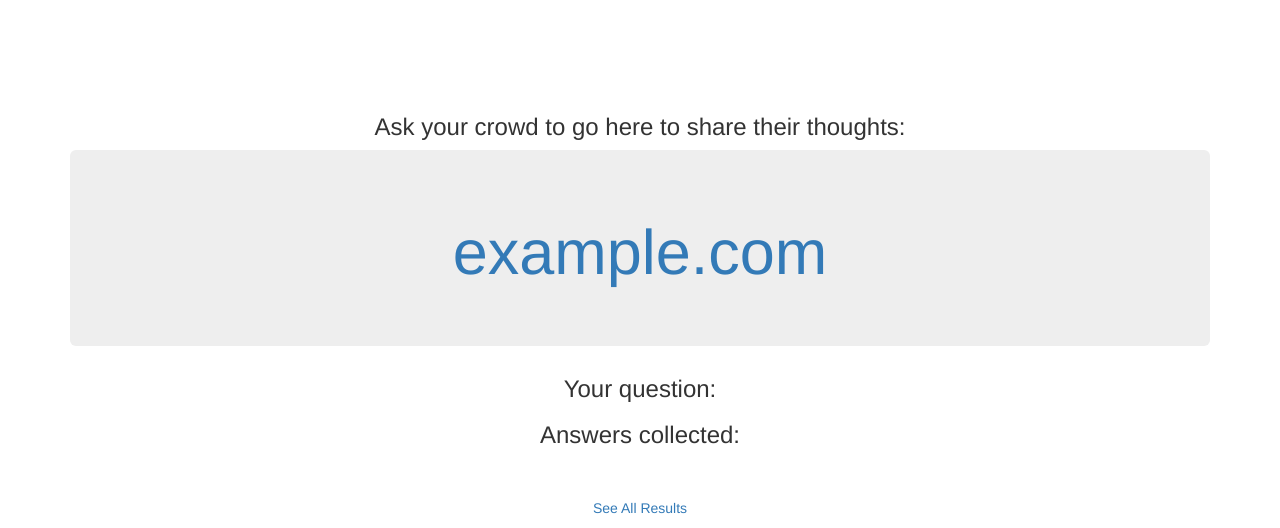
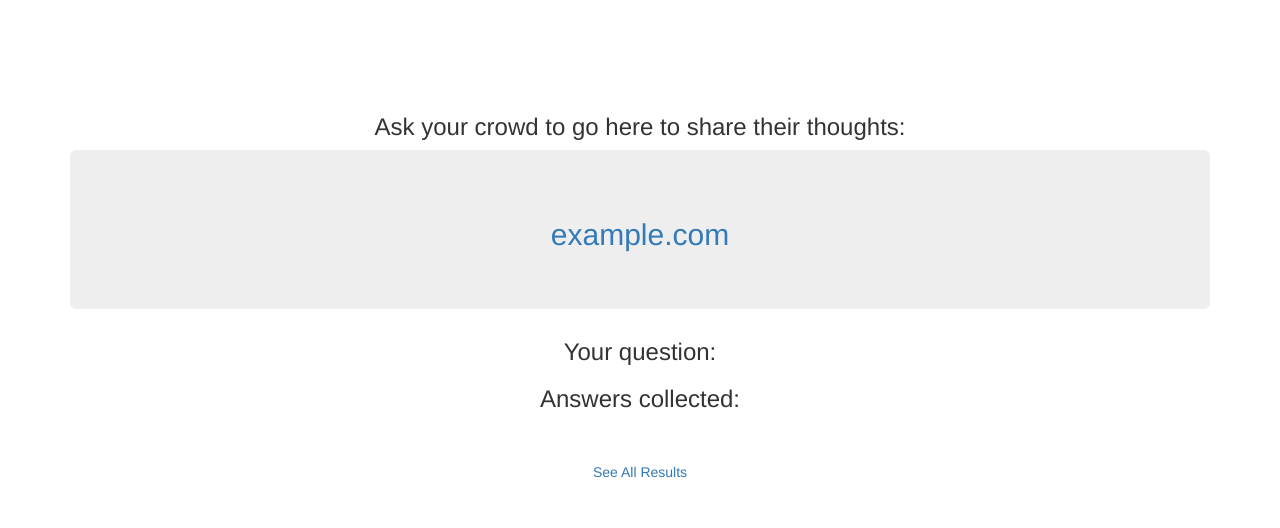
Before and after one commit to kartoza/crowdpinion, a Django app: template django_project/base/templates/results.html in a window 1280 px wide. Shown: the top 528 px of the page. Run offline with Django 3.2, Linux system fonts and the light colour scheme; the template is opened without the code that fills it: values that come from a table or form of the project are taken from there, others are empty; some libraries are stand-ins or nearby versions.

Commit message:
Use heading for survey link

```diff
--- a/django_project/base/templates/results.html
+++ b/django_project/base/templates/results.html
@@ -19,9 +19,9 @@
     <div class="info">
         <center><h3>Ask your crowd to go here to share their thoughts:</h3></center>
         <center><div class="jumbotron">
-		<h1>
+		<h2 class="display-4">
 		<a href="{{ current_site }}">{{ current_site }}</a>
-		</h1>
+		</h2>
 		</div></center>
 
         <center><h3>Your question:</h3></center>
```
